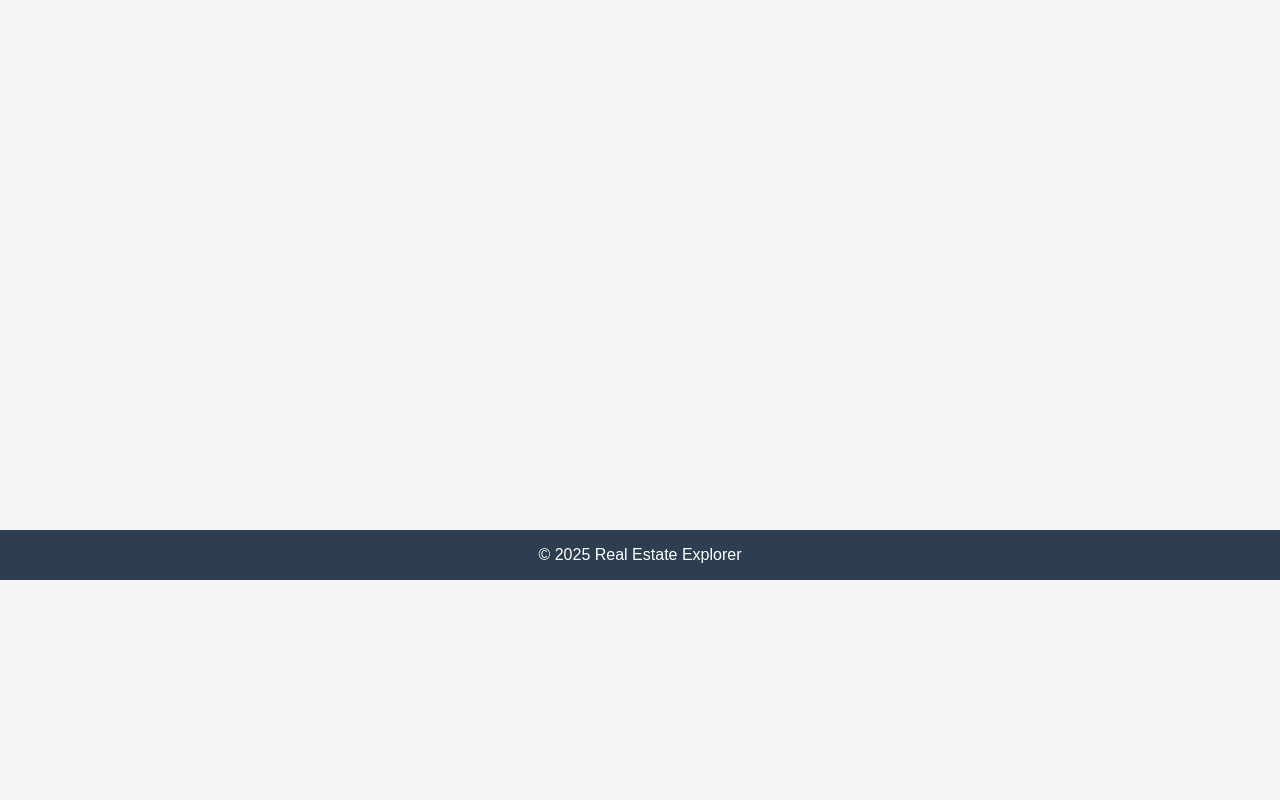
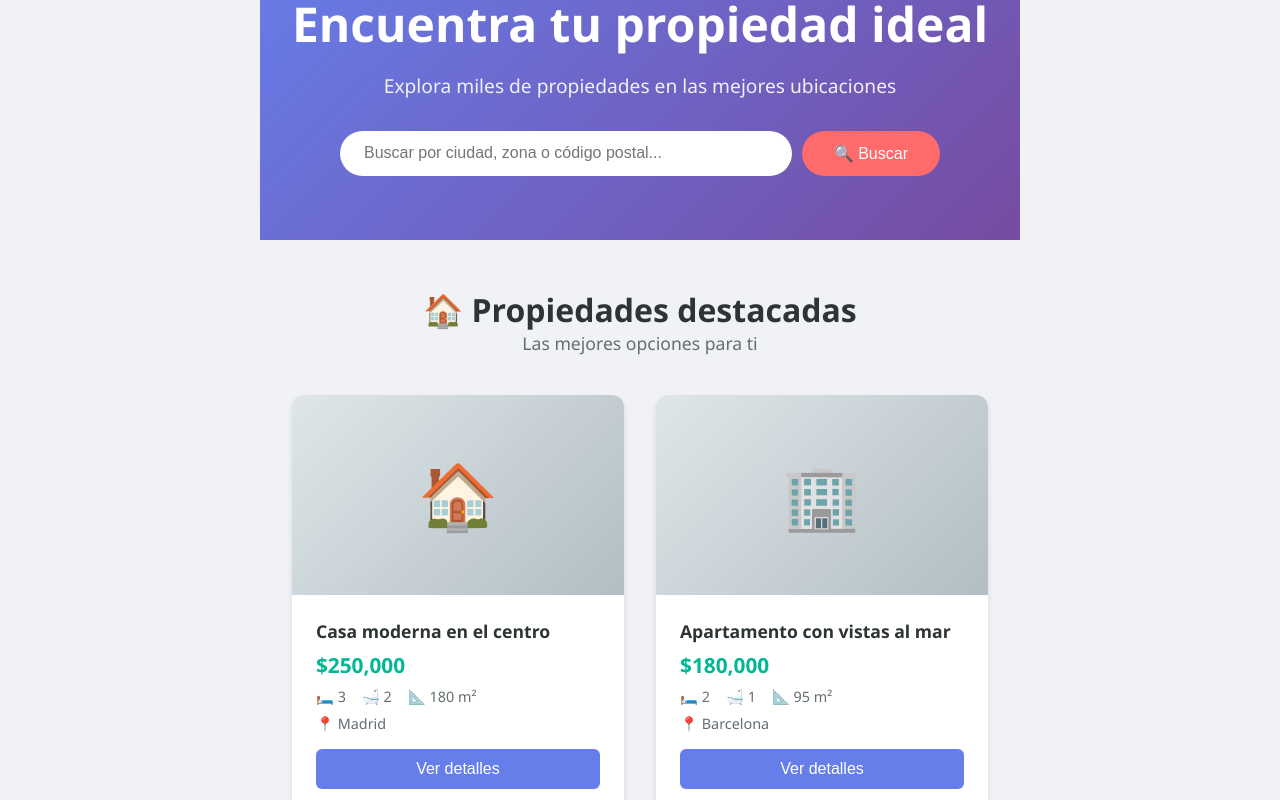
Before and after one commit to W1771AM5/real-estate-explorer, a React (Vite) app in the folder frontend/real-estate-ui/: page / in a window 1280 px wide. Shown: the part 180-980 px from the top of the page. Before the commit the page ends 800 px from the top, so only its background shows below. Built offline with nearby package versions, Linux system fonts and the light colour scheme.

Commit message:
agregando estilos

```diff
--- /dev/null
+++ b/frontend/real-estate-ui/src/App.css
@@ -0,0 +1,185 @@
+* {
+  margin: 0;
+  padding: 0;
+  box-sizing: border-box;
+}
+
+body {
+  font-family: 'Segoe UI', Tahoma, Geneva, Verdana, sans-serif;
+  background-color: #f0f2f5;
+  color: #333;
+}
+
+.app {
+  display: flex;
+  flex-direction: column;
+  min-height: 100vh;
+}
+
+.main-content {
+  flex: 1;
+}
+
+.hero {
+  background: linear-gradient(135deg, #667eea 0%, #764ba2 100%);
+  color: white;
+  padding: 4rem 2rem;
+  text-align: center;
+}
+
+.hero-content h1 {
+  font-size: 3rem;
+  margin-bottom: 1rem;
+}
+
+.hero-content p {
+  font-size: 1.2rem;
+  margin-bottom: 2rem;
+  opacity: 0.9;
+}
+
+.search-box {
+  display: flex;
+  max-width: 600px;
+  margin: 0 auto;
+  gap: 10px;
+}
+
+.search-input {
+  flex: 1;
+  padding: 0.8rem 1.5rem;
+  border: none;
+  border-radius: 30px;
+  font-size: 1rem;
+  outline: none;
+}
+
+.search-button {
+  padding: 0.8rem 2rem;
+  background-color: #ff6b6b;
+  color: white;
+  border: none;
+  border-radius: 30px;
+  font-size: 1rem;
+  cursor: pointer;
+  transition: background-color 0.3s;
+}
+
+.search-button:hover {
+  background-color: #ee5a24;
+}
+
+.properties-section {
+  max-width: 1200px;
+  margin: 0 auto;
+  padding: 3rem 2rem;
+}
+
+.section-header {
+  text-align: center;
+  margin-bottom: 2.5rem;
+}
+
+.section-header h2 {
+  font-size: 2rem;
+  color: #2d3436;
+}
+
+.section-header p {
+  color: #636e72;
+  font-size: 1.1rem;
+}
+
+
+.properties-grid {
+  display: grid;
+  grid-template-columns: repeat(auto-fill, minmax(300px, 1fr));
+  gap: 2rem;
+}
+
+.property-card {
+  background: white;
+  border-radius: 12px;
+  overflow: hidden;
+  box-shadow: 0 4px 6px rgba(0, 0, 0, 0.1);
+  transition: transform 0.3s, box-shadow 0.3s;
+}
+
+.property-card:hover {
+  transform: translateY(-5px);
+  box-shadow: 0 8px 15px rgba(0, 0, 0, 0.2);
+}
+
+.property-image {
+  height: 200px;
+  background: linear-gradient(135deg, #dfe6e9 0%, #b2bec3 100%);
+  display: flex;
+  align-items: center;
+  justify-content: center;
+}
+
+.property-icon {
+  font-size: 4rem;
+}
+
+.property-info {
+  padding: 1.5rem;
+}
+
+.property-info h3 {
+  font-size: 1.1rem;
+  margin-bottom: 0.5rem;
+  color: #2d3436;
+}
+
+.property-price {
+  font-size: 1.3rem;
+  font-weight: bold;
+  color: #00b894;
+  margin-bottom: 0.5rem;
+}
+
+.property-details {
+  display: flex;
+  gap: 1rem;
+  margin: 0.5rem 0;
+  font-size: 0.9rem;
+  color: #636e72;
+}
+
+.property-city {
+  color: #636e72;
+  font-size: 0.9rem;
+  margin: 0.5rem 0;
+}
+
+.view-button {
+  width: 100%;
+  padding: 0.7rem;
+  background-color: #667eea;
+  color: white;
+  border: none;
+  border-radius: 6px;
+  font-size: 1rem;
+  cursor: pointer;
+  transition: background-color 0.3s;
+  margin-top: 0.5rem;
+}
+
+.view-button:hover {
+  background-color: #5a67d8;
+}
+
+@media (max-width: 768px) {
+  .hero-content h1 {
+    font-size: 2rem;
+  }
+
+  .search-box {
+    flex-direction: column;
+  }
+
+  .properties-grid {
+    grid-template-columns: 1fr;
+  }
+}
--- a/frontend/real-estate-ui/src/App.jsx
+++ b/frontend/real-estate-ui/src/App.jsx
@@ -1,17 +1,120 @@
 import Header from './components/Header';
 import Footer from './components/Footer';
+import './App.css';
 
 function App() {
+
+  const propiedades = [
+    {
+      id: 1,
+      titulo: 'Casa moderna en el centro',
+      precio: '$250,000',
+      habitaciones: 3,
+      banos: 2,
+      area: '180 m²',
+      ciudad: 'Madrid',
+      imagen: '🏠'
+    },
+    {
+      id: 2,
+      titulo: 'Apartamento con vistas al mar',
+      precio: '$180,000',
+      habitaciones: 2,
+      banos: 1,
+      area: '95 m²',
+      ciudad: 'Barcelona',
+      imagen: '🏢'
+    },
+    {
+      id: 3,
+      titulo: 'Casa rural con jardín',
+      precio: '$320,000',
+      habitaciones: 4,
+      banos: 3,
+      area: '250 m²',
+      ciudad: 'Valencia',
+      imagen: '🌳'
+    },
+    {
+      id: 4,
+      titulo: 'Ático de lujo',
+      precio: '$450,000',
+      habitaciones: 3,
+      banos: 2,
+      area: '160 m²',
+      ciudad: 'Madrid',
+      imagen: '✨'
+    },
+    {
+      id: 5,
+      titulo: 'Casa adosada familiar',
+      precio: '$210,000',
+      habitaciones: 3,
+      banos: 2,
+      area: '140 m²',
+      ciudad: 'Sevilla',
+      imagen: '🏡'
+    },
+    {
+      id: 6,
+      titulo: 'Estudio céntrico',
+      precio: '$120,000',
+      habitaciones: 1,
+      banos: 1,
+      area: '50 m²',
+      ciudad: 'Málaga',
+      imagen: '🏢'
+    }
+  ];
+
   return (
-    <div>
+    <div className="app">
       <Header />
+      <main className="main-content">
+        <section className="hero">
+          <div className="hero-content">
+            <h1>Encuentra tu propiedad ideal</h1>
+            <p>Explora miles de propiedades en las mejores ubicaciones</p>
+            <div className="search-box">
+              <input
+                type="text"
+                placeholder="Buscar por ciudad, zona o código postal..."
+                className="search-input"
+              />
+              <button className="search-button">🔍 Buscar</button>
+            </div>
+          </div>
+        </section>
 
-      <main>
-        <h1>Welcome to Real Estate Explorer</h1>
+        <section className="properties-section">
+          <div className="section-header">
+            <h2>🏠 Propiedades destacadas</h2>
+            <p>Las mejores opciones para ti</p>
+          </div>
+
+          <div className="properties-grid">
+            {propiedades.map((prop) => (
+              <div key={prop.id} className="property-card">
+                <div className="property-image">
+                  <span className="property-icon">{prop.imagen}</span>
+                </div>
+                <div className="property-info">
+                  <h3>{prop.titulo}</h3>
+                  <p className="property-price">{prop.precio}</p>
+                  <div className="property-details">
+                    <span>🛏️ {prop.habitaciones}</span>
+                    <span>🛁 {prop.banos}</span>
+                    <span>📐 {prop.area}</span>
+                  </div>
+                  <p className="property-city">📍 {prop.ciudad}</p>
+                  <button className="view-button">Ver detalles</button>
+                </div>
+              </div>
+            ))}
+          </div>
+        </section>
       </main>
-
       <Footer />
-
     </div>
   );
 }
```
